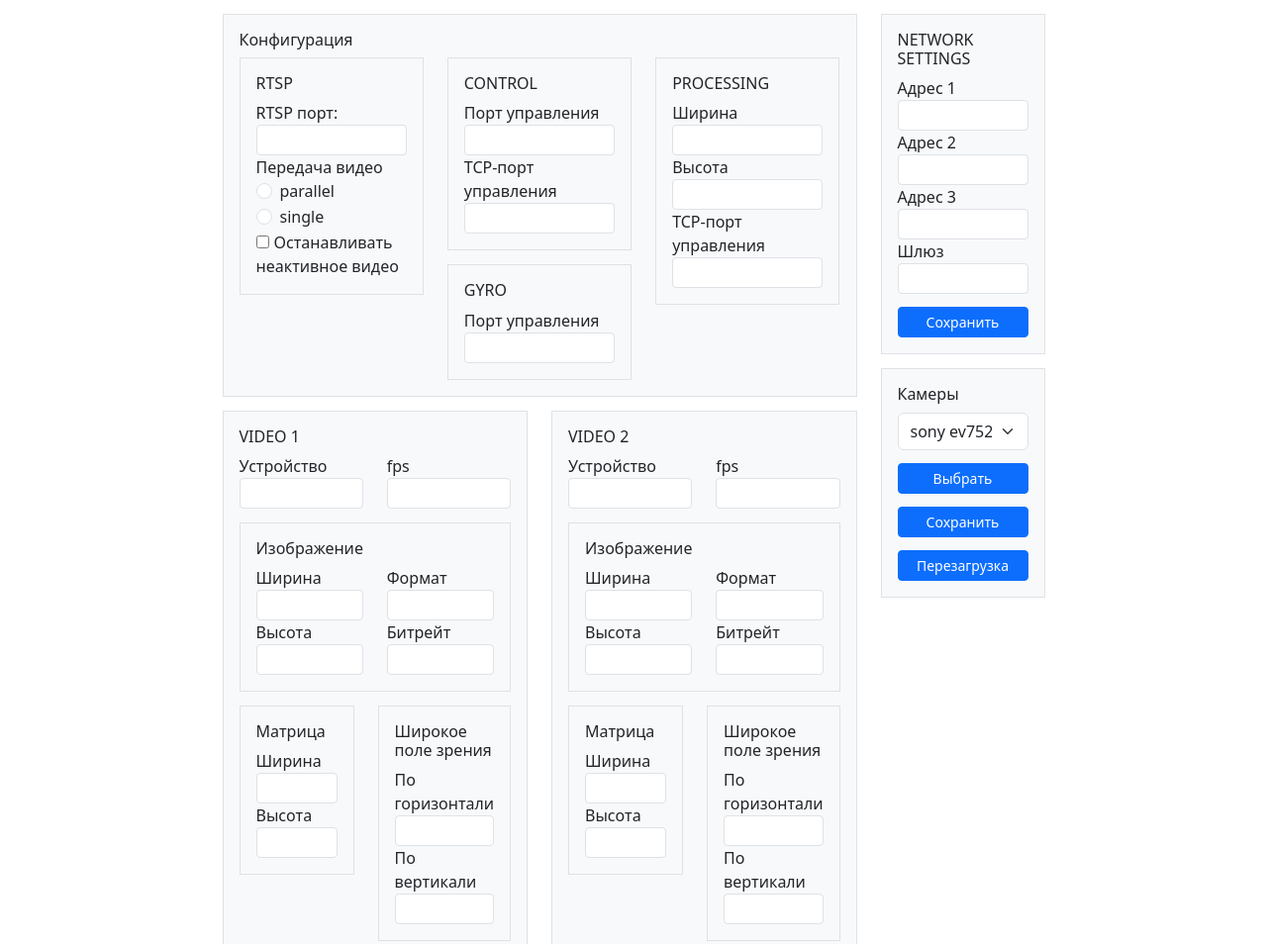
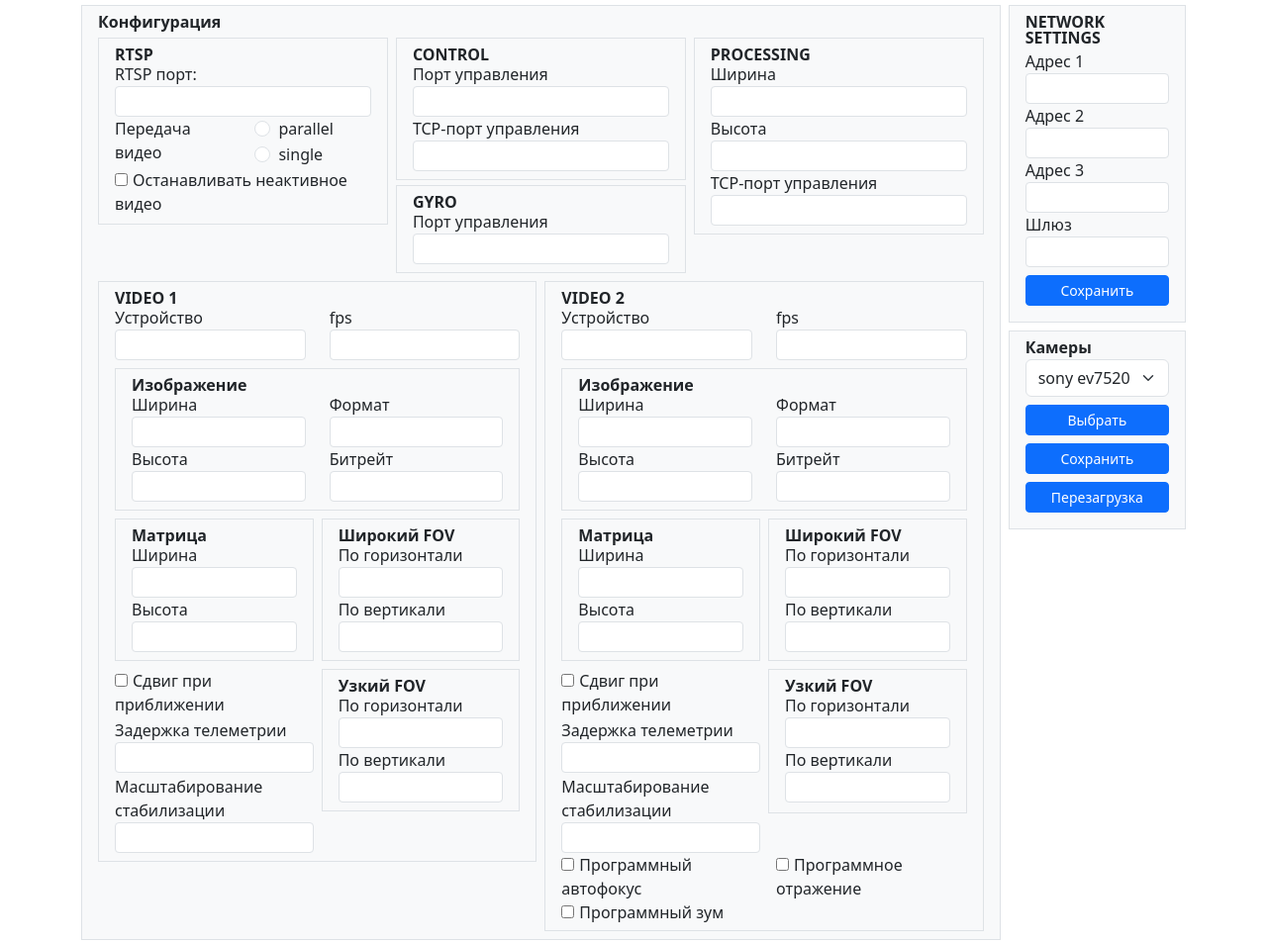
Before and after one commit to lipophrenia/practice, a website: page www/index_new.html in a window 1280 px wide. Shown: the top 954 px of the page at 99% size. Drawn offline with Linux system fonts and the light colour scheme.

Commit message:
index_new one screen fix

```diff
--- a/www/index_new.html
+++ b/www/index_new.html
@@ -7,23 +7,23 @@
 
   <meta name="viewport" content="width=device-width, height=device-height, initial-scale=1">
   <link href="static/bootstrap.min.css" rel="stylesheet">
+  <link href="static/style.css" rel="stylesheet">
   <script src="static/bootstrap.bundle.min.js"></script>
   <script src="static/jquery.js"></script>
 </head>
 
 <body>
   <div class="container">
-    <div class="row justify-content-center">
+    <div class="row gx-2 justify-content-center">
 
-      <div class="col-sm-7" style="margin-top: 14px">
+      <div class="col" style="margin-top: 5px">
         <div class="p-3 border bg-light">
-          <h6>Конфигурация</h6>
-          <div class="row">
+          <p class="fs-6 lh-1 fw-bolder" style="margin-bottom: 8px; margin-top: -8px">Конфигурация</p>
+          <div class="row gx-2">
             <!--rtsp-->
             <div class="col">
               <div class="p-3 border bg-light">
-                <h6>RTSP</h6>
-                <form>
+                <p class="fs-6 lh-1 fw-bolder" style="margin-bottom: 0px; margin-top: -8px">RTSP</p>
                 <div class="form-group">
                   <label for="rtsp_port">RTSP порт:</label>
                   <input type="text" class="form-control form-control-sm" id="rtsp_port" placeholder="">
@@ -45,47 +45,43 @@
                     </div>
                   </div>
                 </div>
-                  <div class="checkbox">
+                <div class="checkbox" style="margin-bottom: -8px">
                   <label><input type="checkbox" style="margin-right: 5px" id="pauseVid">Останавливать неактивное
                     видео</label>
                 </div>
-                </form>
               </div>
             </div>
 
             <!--control-->
             <div class="col">
               <div class="p-3 border bg-light">
-                <h6>CONTROL</h6>
-                <form>
+                <p class="fs-6 lh-1 fw-bolder" style="margin-bottom: 0px; margin-top: -8px">CONTROL</p>
                 <div class="form-group">
                   <label for="control_port">Порт управления</label>
                   <input type="text" class="form-control form-control-sm" id="ontrol_port" placeholder="">
                 </div>
                 <div class="form-group">
                   <label for="tcp_port">TCP-порт управления</label>
-                    <input type="text" class="form-control form-control-sm" id="tcp_port" placeholder="">
+                  <input type="text" class="form-control form-control-sm" style="margin-bottom: -8px" id="tcp_port"
+                    placeholder="">
                 </div>
-                </form>
               </div>
 
               <!--gyro-->
-              <div class="p-3 border bg-light" style="margin-top: 14px">
-                <h6>GYRO</h6>
-                <form>
+              <div class="p-3 border bg-light" style="margin-top: 5px">
+                <p class="fs-6 lh-1 fw-bolder" style="margin-bottom: 0px; margin-top: -8px">GYRO</p>
                 <div class="form-group">
                   <label for="gyro_adress">Порт управления</label>
-                    <input type="text" class="form-control form-control-sm" id="gyro_adress" placeholder="">
+                  <input type="text" class="form-control form-control-sm" style="margin-bottom: -8px" id="gyro_adress"
+                    placeholder="">
                 </div>
-                </form>
               </div>
             </div>
 
             <!--processing-->
             <div class="col">
               <div class="p-3 border bg-light">
-                <h6>PROCESSING</h6>
-                <form>
+                <p class="fs-6 lh-1 fw-bolder" style="margin-bottom: 0px; margin-top: -8px">PROCESSING</p>
                 <div class="form-group">
                   <label for="width_proc">Ширина</label>
                   <input type="text" class="form-control form-control-sm" id="width_proc" placeholder="">
@@ -96,19 +92,18 @@
                 </div>
                 <div class="form-group">
                   <label for="tracker_proc">TCP-порт управления</label>
-                    <input type="text" class="form-control form-control-sm" id="tracker_proc" placeholder="">
+                  <input type="text" class="form-control form-control-sm" style="margin-bottom: -8px" id="tracker_proc"
+                    placeholder="">
                 </div>
-                </form>
+              </div>
             </div>
           </div>
 
-          </div>
-        </div>
-        <div class="row">
+          <div class="row gx-2" style="margin-top: -2px">
             <!--video1-->
             <div class="col">
-            <div class="p-3 border bg-light" style="margin-top: 14px">
-              <h6>VIDEO 1</h6>
+              <div class="p-3 border bg-light" style="margin-top: 10px">
+                <p class="fs-6 lh-1 fw-bolder" style="margin-bottom: 0px; margin-top: -8px">VIDEO 1</p>
                 <div class="row">
                   <div class="col">
                     <label for="vid1_device">Устройство</label>
@@ -119,8 +114,8 @@
                     <input type="text" class="form-control form-control-sm" id="vid1_fps" placeholder="">
                   </div>
                 </div>
-              <div class="p-3 border bg-light" style="margin-top: 14px">
-                <h6>Изображение</h6>
+                <div class="p-3 border bg-light" style="margin-top: 8px">
+                  <p class="fs-6 lh-1 fw-bolder" style="margin-bottom: 0px; margin-top: -8px">Изображение</p>
                   <div class="row">
                     <div class="col">
                       <label for="vid1_width">Ширина</label>
@@ -134,70 +129,68 @@
                   <div class="row">
                     <div class="col">
                       <label for="vid1_height">Высота</label>
-                    <input type="text" class="form-control form-control-sm" id="vid1_height" placeholder="">
+                      <input type="text" class="form-control form-control-sm" style="margin-bottom: -8px" id="vid1_height" placeholder="">
                     </div>
                     <div class="col">
                       <label for="vid1_bitrate">Битрейт</label>
-                    <input type="text" class="form-control form-control-sm" id="vid1_bitrate" placeholder="">
+                      <input type="text" class="form-control form-control-sm" style="margin-bottom: -8px" id="vid1_bitrate" placeholder="">
                     </div>
                   </div>
                 </div>
-              <div class="row" style="margin-top: 14px">
+                <div class="row gx-2" style="margin-top: 14px">
                   <div class="col">
-                  <div class="p-3 border bg-light">
-                    <h6>Матрица</h6>
-                    <form>
+                    <div class="p-3 border bg-light" style="margin-top: -6px">
+                      <p class="fs-6 lh-1 fw-bolder" style="margin-bottom: 0px; margin-top: -8px">Матрица</p>
                       <div class="form-group">
                         <label for="vid1_Mwidth">Ширина</label>
                         <input type="text" class="form-control form-control-sm" id="vid1_Mwidth" placeholder="">
                       </div>
                       <div class="form-group">
                         <label for="vid1_Mheight">Высота</label>
-                        <input type="text" class="form-control form-control-sm" id="vid1_Mheight" placeholder="">
+                        <input type="text" class="form-control form-control-sm" style="margin-bottom: -8px" id="vid1_Mheight" placeholder="">
                       </div>
                     </div>
                   </div>
                   <div class="col">
-                  <div class="p-3 border bg-light">
-                    <h6>Широкое поле зрения</h6>
-                    <form>
+                    <div class="p-3 border bg-light" style="margin-top: -6px">
+                      <p class="fs-6 lh-1 fw-bolder" style="margin-bottom: 0px; margin-top: -8px">Широкий FOV
+                      </p>
                       <div class="form-group">
                         <label for="vid1_maxHFOV">По горизонтали</label>
                         <input type="text" class="form-control form-control-sm" id="vid1_maxHFOV" placeholder="">
                       </div>
                       <div class="form-group">
                         <label for="vid1_maxVFOV">По вертикали</label>
-                        <input type="text" class="form-control form-control-sm" id="vid1_maxVFOV" placeholder="">
+                        <input type="text" class="form-control form-control-sm" style="margin-bottom: -8px" id="vid1_maxVFOV" placeholder="">
                       </div>
                     </div>
                   </div>
                 </div>
-              <div class="row" style="margin-top: 14px">
+                <div class="row gx-2" style="margin-top: 14px; margin-bottom: -8px">
                   <div class="col">
-                  <div class="checkbox">
+                    <div class="checkbox" style="margin-top: -6px">
                       <label><input type="checkbox" id="vid1_zoomShift" style="margin-right: 5px">Сдвиг при
                         приближении</label>
                     </div>
-                  <div class="form-group" style="margin-top: 14px">
+                    <div class="form-group" style="margin-top: 2px">
                       <label for="vid1_delay">Задержка телеметрии</label>
                       <input type="text" class="form-control form-control-sm" id="vid1_delay" placeholder="">
                     </div>
-                  <div class="form-group" style="margin-top: 14px">
+                    <div class="form-group" style="margin-top: 2px">
                       <label for="vid1_stabScale">Масштабирование стабилизации</label>
                       <input type="text" class="form-control form-control-sm" id="vid1_stabScale" placeholder="">
                     </div>
                   </div>
                   <div class="col">
-                  <div class="p-3 border bg-light">
-                    <h6>Узкое поле зрения</h6>
-                    <form>
+                    <div class="p-3 border bg-light" style="margin-top: -6px">
+                      <p class="fs-6 lh-1 fw-bolder" style="margin-bottom: 0px; margin-top: -8px">Узкий FOV</p>
                       <div class="form-group">
                         <label for="vid1_minHFOV">По горизонтали</label>
                         <input type="text" class="form-control form-control-sm" id="vid1_minHFOV" placeholder="">
                       </div>
                       <div class="form-group">
                         <label for="vid1_minVFOV">По вертикали</label>
-                        <input type="text" class="form-control form-control-sm" id="vid1_minVFOV" placeholder="">
+                        <input type="text" class="form-control form-control-sm" style="margin-bottom: -8px" id="vid1_minVFOV" placeholder="">
                       </div>
                     </div>
                   </div>
@@ -207,8 +200,8 @@
 
             <!--video 2-->
             <div class="col">
-            <div class="p-3 border bg-light" style="margin-top: 14px">
-              <h6>VIDEO 2</h6>
+              <div class="p-3 border bg-light" style="margin-top: 10px; margin-bottom: -8px">
+                <p class="fs-6 lh-1 fw-bolder" style="margin-bottom: 0px; margin-top: -8px">VIDEO 2</p>
                 <div class="row">
                   <div class="col">
                     <label for="vid2_device">Устройство</label>
@@ -219,8 +212,8 @@
                     <input type="text" class="form-control form-control-sm" id="vid2_fps" placeholder="">
                   </div>
                 </div>
-              <div class="p-3 border bg-light" style="margin-top: 14px">
-                <h6>Изображение</h6>
+                <div class="p-3 border bg-light" style="margin-top: 8px">
+                  <p class="fs-6 lh-1 fw-bolder" style="margin-bottom: 0px; margin-top: -8px">Изображение</p>
                   <div class="row">
                     <div class="col">
                       <label for="vid2_width">Ширина</label>
@@ -234,70 +227,68 @@
                   <div class="row">
                     <div class="col">
                       <label for="vid2_height">Высота</label>
-                    <input type="text" class="form-control form-control-sm" id="vid2_height" placeholder="">
+                      <input type="text" class="form-control form-control-sm" style="margin-bottom: -8px" id="vid2_height" placeholder="">
                     </div>
                     <div class="col">
                       <label for="vid2_bitrate">Битрейт</label>
-                    <input type="text" class="form-control form-control-sm" id="vid2_bitrate" placeholder="">
+                      <input type="text" class="form-control form-control-sm" style="margin-bottom: -8px" id="vid2_bitrate" placeholder="">
                     </div>
                   </div>
                 </div>
-              <div class="row" style="margin-top: 14px">
+                <div class="row gx-2" style="margin-top: 14px">
                   <div class="col">
-                  <div class="p-3 border bg-light">
-                    <h6>Матрица</h6>
-                    <form>
+                    <div class="p-3 border bg-light" style="margin-top: -6px">
+                      <p class="fs-6 lh-1 fw-bolder" style="margin-bottom: 0px; margin-top: -8px">Матрица</p>
                       <div class="form-group">
                         <label for="vid2_Mwidth">Ширина</label>
                         <input type="text" class="form-control form-control-sm" id="vid2_Mwidth" placeholder="">
                       </div>
                       <div class="form-group">
                         <label for="vid2_Mheight">Высота</label>
-                        <input type="text" class="form-control form-control-sm" id="vid2_Mheight" placeholder="">
+                        <input type="text" class="form-control form-control-sm" style="margin-bottom: -8px" id="vid2_Mheight" placeholder="">
                       </div>
                     </div>
                   </div>
                   <div class="col">
-                  <div class="p-3 border bg-light">
-                    <h6>Широкое поле зрения</h6>
-                    <form>
+                    <div class="p-3 border bg-light" style="margin-top: -6px">
+                      <p class="fs-6 lh-1 fw-bolder" style="margin-bottom: 0px; margin-top: -8px">Широкий FOV
+                      </p>
                       <div class="form-group">
                         <label for="vid2_maxHFOV">По горизонтали</label>
                         <input type="text" class="form-control form-control-sm" id="vid2_maxHFOV" placeholder="">
                       </div>
                       <div class="form-group">
                         <label for="vid2_maxVFOV">По вертикали</label>
-                        <input type="text" class="form-control form-control-sm" id="vid2_maxVFOV" placeholder="">
+                        <input type="text" class="form-control form-control-sm" style="margin-bottom: -8px" id="vid2_maxVFOV" placeholder="">
                       </div>
                     </div>
                   </div>
                 </div>
-              <div class="row" style="margin-top: 14px">
+                <div class="row gx-2" style="margin-top: 14px">
                   <div class="col">
-                  <div class="checkbox">
+                    <div class="checkbox" style="margin-top: -6px">
                       <label><input type="checkbox" id="vid2_zoomShift" style="margin-right: 5px">Сдвиг при
                         приближении</label>
                     </div>
-                  <div class="form-group" style="margin-top: 14px">
+                    <div class="form-group" style="margin-top: 2px">
                       <label for="vid2_delay">Задержка телеметрии</label>
                       <input type="text" class="form-control form-control-sm" id="vid2_delay" placeholder="">
                     </div>
-                  <div class="form-group" style="margin-top: 14px">
+                    <div class="form-group" style="margin-top: 2px">
                       <label for="vid2_stabScale">Масштабирование стабилизации</label>
                       <input type="text" class="form-control form-control-sm" id="vid2_stabScale" placeholder="">
                     </div>
                   </div>
                   <div class="col">
-                  <div class="p-3 border bg-light">
-                    <h6>Узкое поле зрения</h6>
-                    <form>
+                    <div class="p-3 border bg-light" style="margin-top: -6px">
+                      <p class="fs-6 lh-1 fw-bolder" style="margin-bottom: 0px; margin-top: -8px">Узкий FOV</p>
                       <div class="form-group">
                         <label for="vid2_minHFOV">По горизонтали</label>
                         <input type="text" class="form-control form-control-sm" id="vid2_minHFOV" placeholder="">
                       </div>
                       <div class="form-group">
                         <label for="vid2_minVFOV">По вертикали</label>
-                        <input type="text" class="form-control form-control-sm" id="vid2_minVFOV" placeholder="">
+                        <input type="text" class="form-control form-control-sm" style="margin-bottom: -6px" id="vid2_minVFOV" placeholder="">
                       </div>
                     </div>
                   </div>
@@ -316,19 +307,20 @@
                     </div>
                   </div>
                 </div>
-              <div class="checkbox">
-                <label><input type="checkbox" id="vid2_progZoom" style="margin-right: 5px">Программный зум</label>
+                <div class="checkbox" style="margin-bottom: -10px">
+                  <label><input type="checkbox" id="vid2_progZoom" style="margin-right: 5px">Программный
+                    зум</label>
+                </div>
               </div>
             </div>
           </div>
         </div>
       </div>
 
+      <div class="col-2" style="margin-top: 5px">
         <!--network-->
-      <div class="col-2" style="margin-top: 14px">
         <div class="p-3 border bg-light">
-          <h6>NETWORK SETTINGS</h6>
-          <form>
+          <p class="fs-6 lh-1 fw-bolder" style="margin-bottom: 4px; margin-top: -8px">NETWORK SETTINGS</p>
           <div class="form-group">
             <label for="ip1">Адрес 1</label>
             <input type="text" class="form-control form-control-sm" id="ip1" placeholder="">
@@ -345,16 +337,17 @@
             <label for="gtw">Шлюз</label>
             <input type="text" class="form-control form-control-sm" id="gtw" placeholder="">
           </div>
-          </form>
           <div class="container overflow-hidden">
             <div class="row gx">
-              <button type="button" class="btn btn-primary btn-sm" style="margin-top: 13px"
+              <button type="button" class="btn btn-primary btn-sm" style="margin-top: 8px; margin-bottom: 0px"
                 id="btnNet">Сохранить</button>
             </div>
           </div>
         </div>
-        <div class="p-3 border bg-light" style="margin-top: 14px">
-          <h6>Камеры</h6>
+
+        <!--CAMS-->
+        <div class="p-3 border bg-light" style="margin-top: 8px">
+          <p class="fs-6 lh-1 fw-bolder" style="margin-bottom: 4px; margin-top: -8px">Камеры</p>
           <select class="form-select" aria-label="Default select example">
             <option id="OES1" value="OES1">sony ev7520</option>
             <option id="OES2" value="OES2">sony ev2700 + Noxant</option>
@@ -368,19 +361,19 @@
           </select>
           <div class="container overflow-hidden">
             <div class="row gx">
-              <button type="button" class="btn btn-primary btn-sm" style="margin-top: 13px"
+              <button type="button" class="btn btn-primary btn-sm" style="margin-top: 8px"
                 id="btnConfLoad">Выбрать</button>
             </div>
           </div>
           <div class="container overflow-hidden">
             <div class="row gx">
-              <button type="button" class="btn btn-primary btn-sm" style="margin-top: 13px"
+              <button type="button" class="btn btn-primary btn-sm" style="margin-top: 8px"
                 id="btnConfSave">Сохранить</button>
             </div>
           </div>
           <div class="container overflow-hidden">
             <div class="row gx">
-              <button type="button" class="btn btn-primary btn-sm" style="margin-top: 13px"
+              <button type="button" class="btn btn-primary btn-sm" style="margin-top: 8px; margin-bottom: 0px"
                 id="btnReboot">Перезагрузка</button>
             </div>
           </div>
```
Lines whose indentation alone changed are shown as unchanged.
